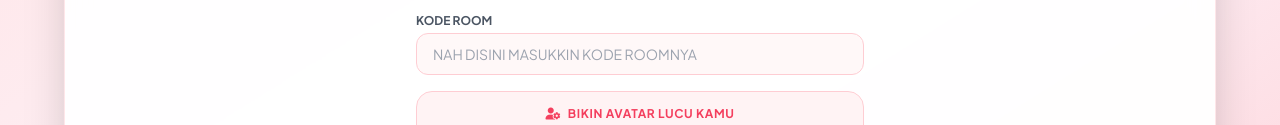
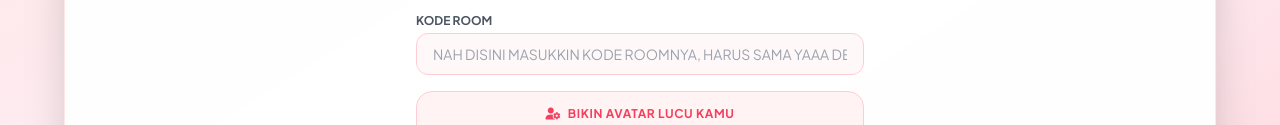
Before and after one commit to TheSploit/heartsync-tod, a website: page public/index.html in a window 1280 px wide. Shown: the part 284-409 px from the top of the page. Drawn offline with nearby package versions, Linux system fonts and the light colour scheme.

Commit message:
Update index.html

```diff
--- a/public/index.html
+++ b/public/index.html
@@ -33,7 +33,7 @@
 
       <div>
         <label class="block text-xs font-bold text-gray-600 mb-1">KODE ROOM</label>
-        <input type="text" id="room-id" placeholder="Nah disini masukkin kode roomnya"
+        <input type="text" id="room-id" placeholder="Nah disini masukkin kode roomnya, harus sama yaaa dengan kode pasangan kamu hehe"
           class="w-full px-4 py-2.5 rounded-xl bg-rose-50/50 border border-rose-200 text-gray-700 focus:outline-none focus:ring-2 focus:ring-rose-400 uppercase text-sm">
       </div>
 
```
